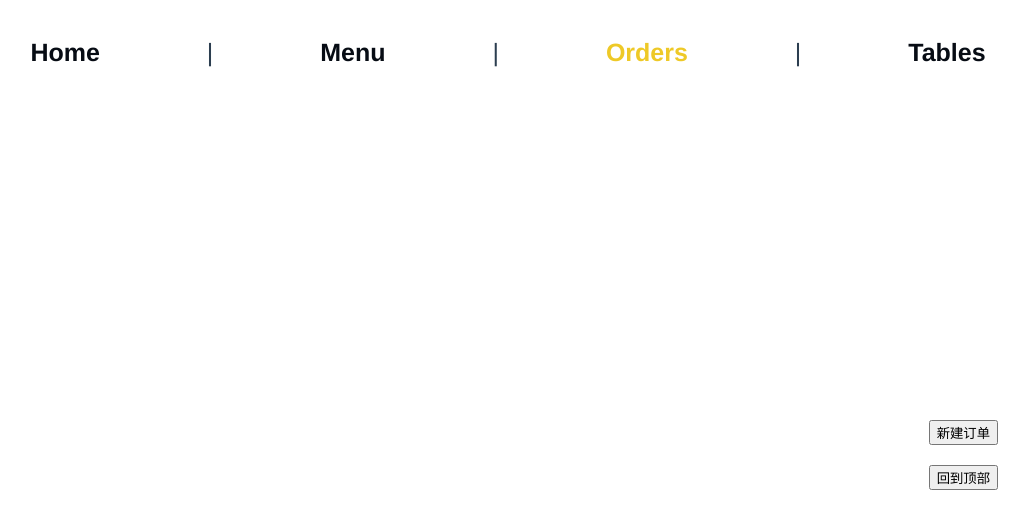
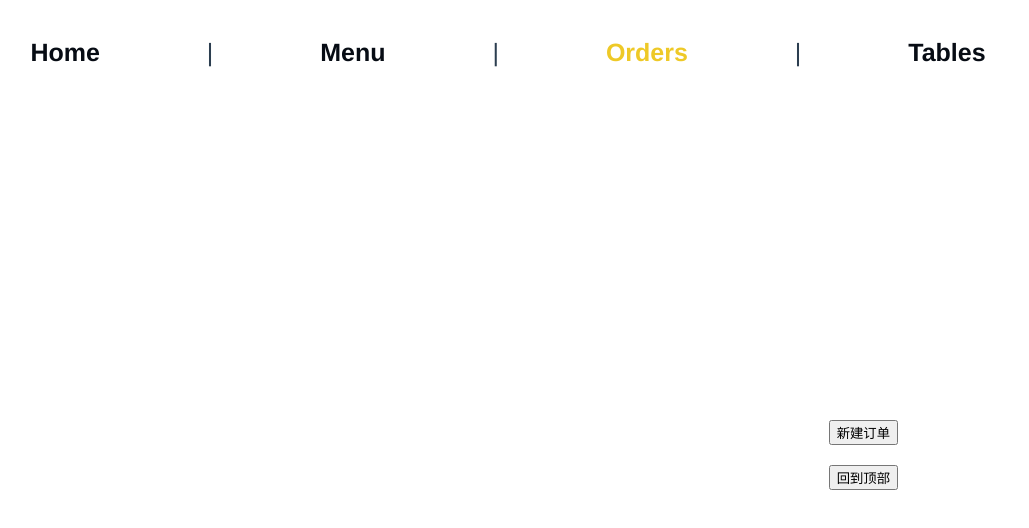
Before and after one commit to pandacase/sysu-fa23-db-restaurantMS, a Vue app in the folder frontend/: page /order in a window 1280 px wide. Shown: the top 528 px of the page, without its empty margins (132-1161 px from the left). Built offline with nearby package versions, Linux system fonts and the light colour scheme.

Commit message:
Update OrderMSView.vue

```diff
--- a/frontend/src/views/OrderMSView.vue
+++ b/frontend/src/views/OrderMSView.vue
@@ -71,7 +71,7 @@ export default {
 .floating-menu {
   position: fixed;
   top: 50%; /* 调整位置，使菜单垂直居中 */
-  right: 150px;
+  right: 250px;
 }
 
 .floating-menu button {
```
